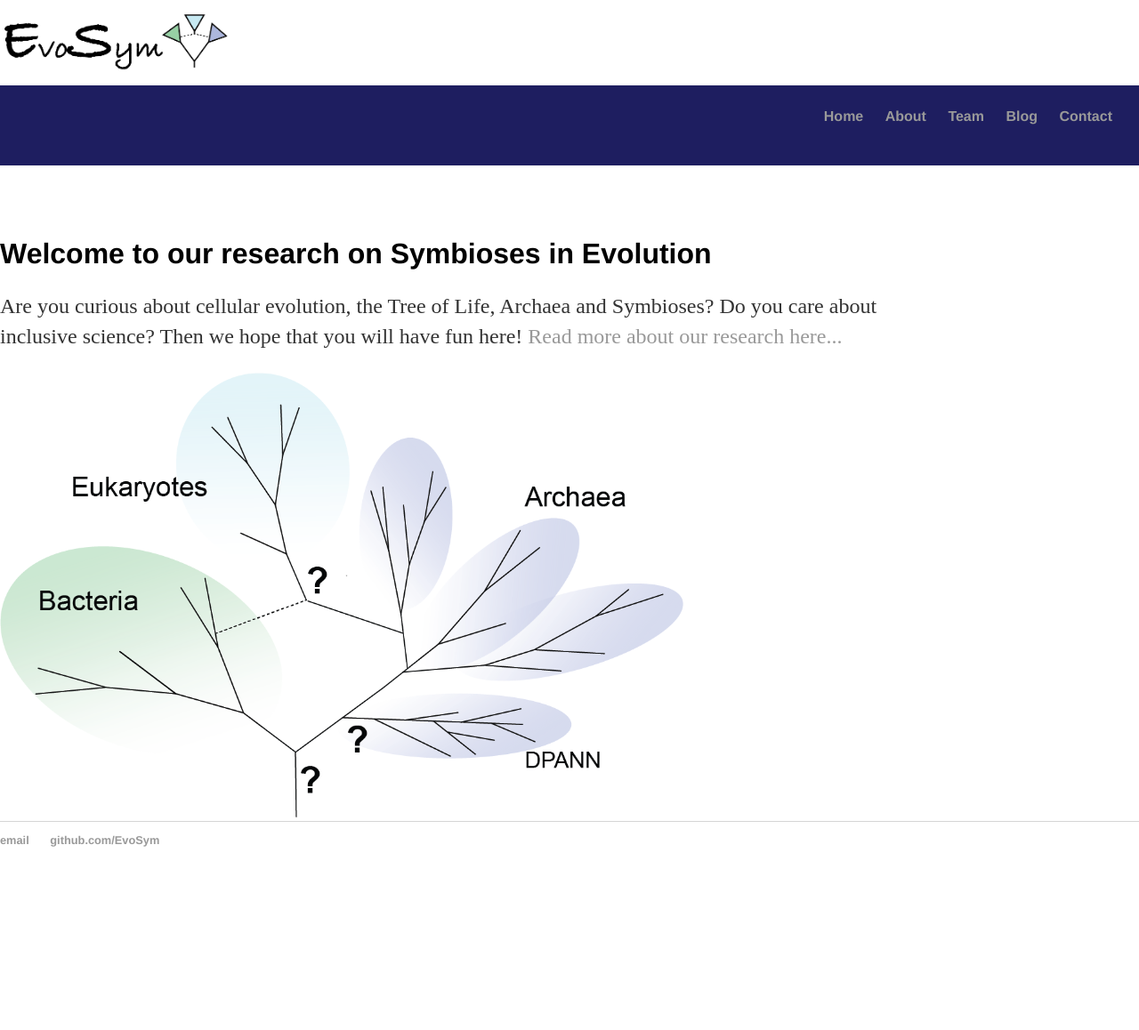
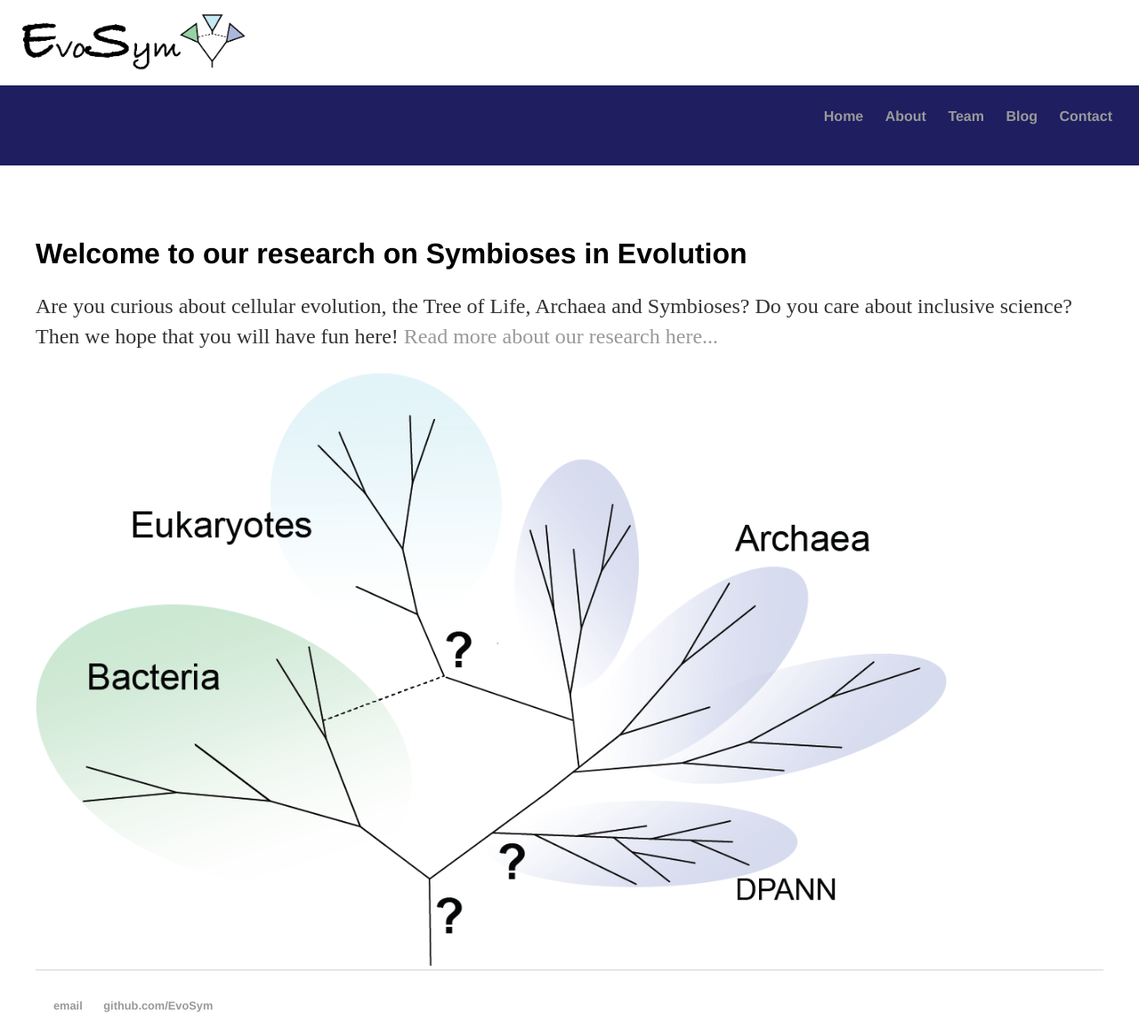
Before and after one commit to EvoSym/EvoSym.github.io, a Jekyll site: the page built from index.html, in a window 1280 px wide. Shown: the whole page at 89% size. Built offline with Jekyll 4.4.1, drawn with Linux system fonts in a browser that asks for light colours; before the commit the page ends 952 px from its top, so only the background shows below that.

Commit message:
Update main.css

```diff
--- a/css/main.css
+++ b/css/main.css
@@ -23,7 +23,7 @@ nav ul {
 }
 footer ul {
     font-family:'Helvetica', 'Arial', 'Sans-Serif';
-    padding: 0px;
+    padding: 20px;
     list-style: none;
     font-weight: bold;
 }
@@ -41,17 +41,21 @@ a:hover {
 h1 {
     font-size: 2em;
     font-family:'Helvetica', 'Arial', 'Sans-Serif';
+    margin-left: 40px;
+    margin-right: 40px;
 }
 p {
     font-size: 1.5em;
     line-height: 1.4em;
     color: #333;
-    align: center;
-    width: 80%
+    margin-left: 40px;
+    margin-right: 40px;
 }
 footer {
     border-top: 1px solid #d5d5d5;
     font-size: .8em;
+    margin-left: 40px;
+    margin-right: 40px;
 }
 ul.posts {
     margin: 20px auto 40px;
@@ -63,15 +67,19 @@ ul.posts li {
     vertical-align: middle;
 }
 .box {
-  width: 60%;
-  align: center;
+  width: 80%;
+  margin-left: 40px;
+  margin-right: 40px;
 }
 .box2 {
-  width: 80%;
+  width: 100%;
   align: center;
+  margin-left: 40px;
+  margin-right: 40px;
 }
 .logo {
-    width: 20%
+    width: 20%;
+    margin-left: 20px;
 }
 img {
   width: 100%;
```
